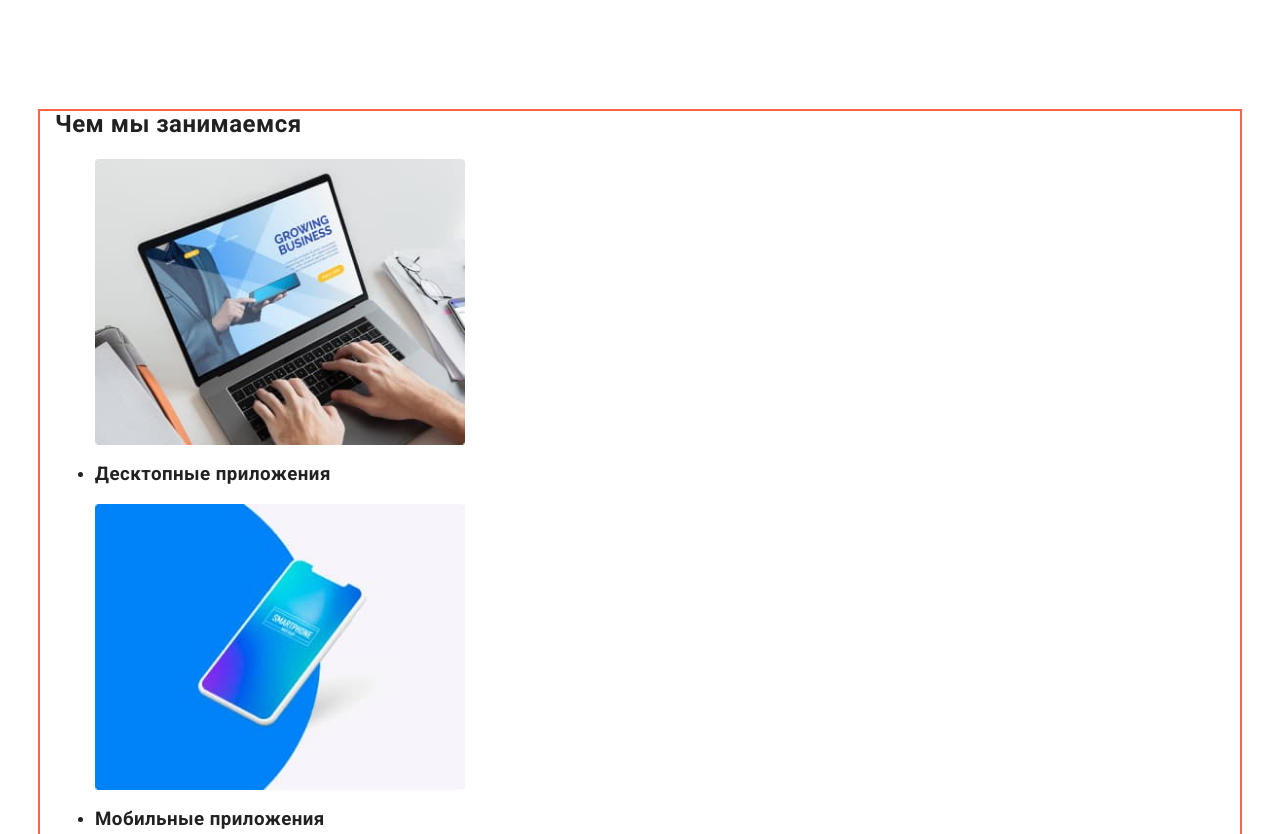
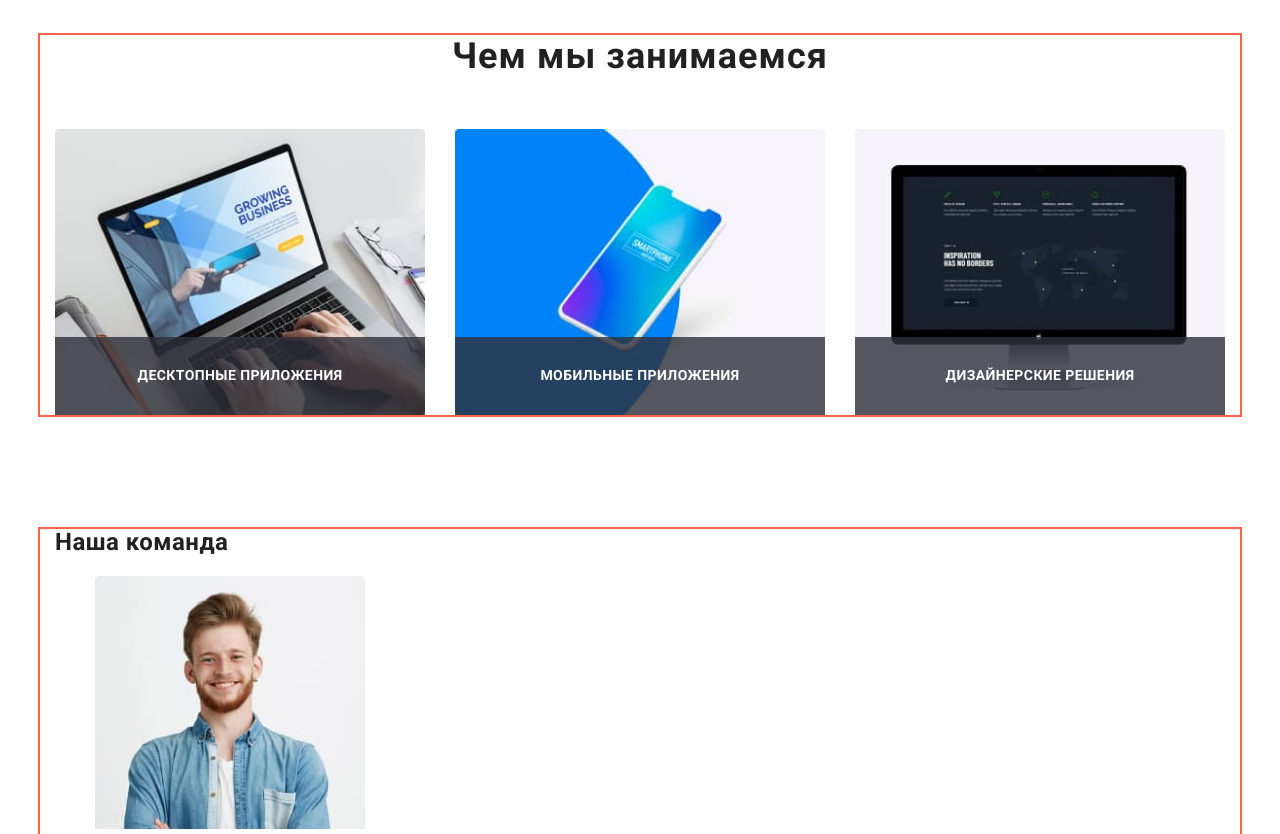
Before and after one commit to AnnaSimolchuk/goit-markup-hw-08, a plain HTML site: page index.html in a window 1280 px wide. Shown: the part 1059-1893 px from the top of the page. Drawn offline with nearby package versions, Linux system fonts and the light colour scheme.

Commit message:
добавляет стили секции работа

```diff
--- a/index.html
+++ b/index.html
@@ -151,34 +151,28 @@
           <ul class="work-list">
             <li class="list">
               <a href=""></a>
-              <img
-                src="./images/desktop.jpg"
-                alt="Лептоп"
-                width="370"
-                height="294"
-              />
+              <picture>
+                <source srcset="./images/desktop.jpg 1x, ./images/desktop@2x.jpg 2x"/>
+                <img src="./images/desktop.jpg" alt="Лептоп" />
+              </picture>
               <h3 class="title">Десктопные приложения</h3>
             </li>
 
             <li class="list">
               <a href=""></a>
-              <img
-                src="./images/mobapps.jpg"
-                alt="Смартфон"
-                width="370"
-                height="294"
-              />
+              <picture>
+                <source srcset="./images/mobapps.jpg 1x, ./images/mobapps@2x.jpg 2x"/>
+                <img src="./images/mobapps.jpg" alt="Лептоп" />
+              </picture>
               <h3 class="title">Мобильные приложения</h3>
             </li>
 
             <li class="list">
               <a href=""></a>
-              <img
-                src="./images/design.jpg"
-                alt="Десктоп"
-                width="370"
-                height="294"
-              />
+              <picture>
+                <source srcset="./images/design.jpg 1x, ./images/design@2x.jpg 2x"/>
+                <img src="./images/design.jpg" alt="Лептоп" />
+              </picture>
               <h3 class="title">Дизайнерские решения</h3>
             </li>
           </ul>
--- a/sass/components/webstudio/_work.scss
+++ b/sass/components/webstudio/_work.scss
@@ -3,3 +3,41 @@
     display: none;
   }
 }
+
+.section-title {
+  margin-top: 0px;
+  margin-bottom: 50px;
+  text-align: center;
+
+  color: $primary-text-color;
+  @include font(700, 36px, 1.2);
+}
+
+.work-list {
+  display: flex;
+  @extend %list;
+
+  .list {
+    position: relative;
+
+    &:not(:last-child) {
+      margin-right: 30px;
+    }
+  }
+}
+
+.title {
+  position: absolute;
+  left: 0;
+  bottom: 0;
+  width: 100%;
+  margin: 0;
+  padding-top: 27px;
+  padding-bottom: 27px;
+
+  color: $white-text-color;
+  background: rgba(47, 48, 58, 0.8);
+  @include font(700, 14px, 1.7);
+  text-align: center;
+  text-transform: uppercase;
+}
```
Also changed, not shown: css/main.css, css/main.min.css, 2 other files.
